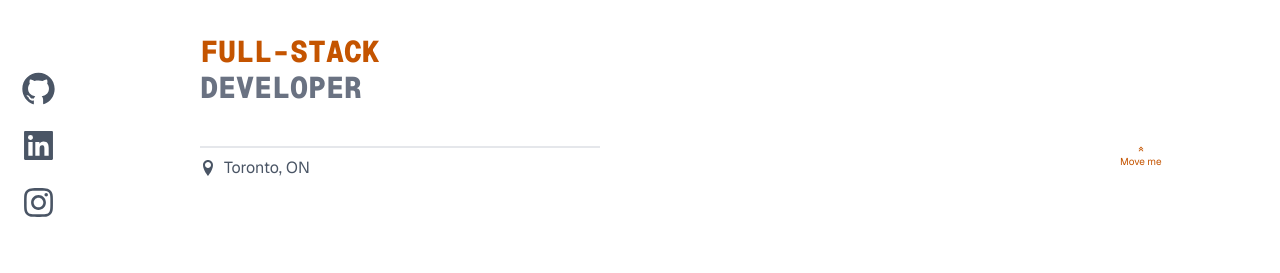
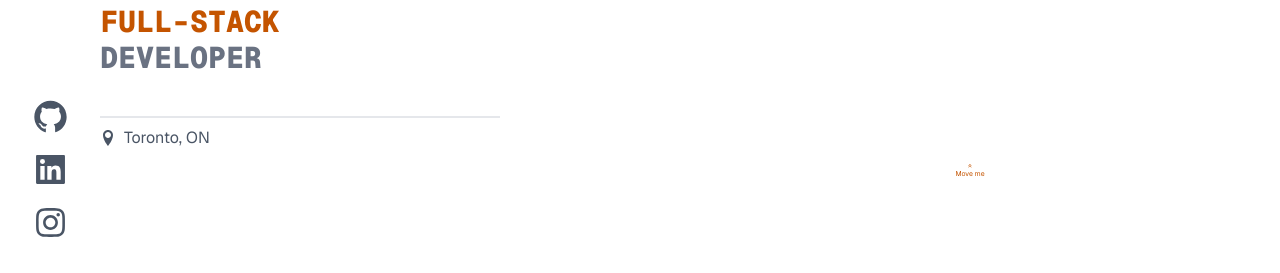
Before and after one commit to Rickson0628/Portfolio, a Next.js app: page / in a window 1280 px wide. Shown: the part 527-800 px from the top of the page. Built offline with nearby package versions, Linux system fonts and the light colour scheme.

Commit message:
updated for better screen sizing

```diff
--- a/components/Landing.jsx
+++ b/components/Landing.jsx
@@ -4,8 +4,11 @@ import { ImLocation } from "react-icons/im";
 import Spline from "@splinetool/react-spline";
 import { useEffect, useState } from "react";
 import { IBM_Plex_Sans } from "next/font/google";
-import { AiFillGithub, AiFillLinkedin, AiOutlineInstagram } from 'react-icons/ai';
-
+import {
+  AiFillGithub,
+  AiFillLinkedin,
+  AiOutlineInstagram,
+} from "react-icons/ai";
 
 const ibmPlexSans = IBM_Plex_Sans({
   subsets: ["latin"],
@@ -23,10 +26,16 @@ const greetings = [
   "Konnichiwa",
 ];
 const icons = [
-  {name:  <AiFillGithub size={25}  />, href: "https://github.com/Rickson0628"},
-  {name: <AiFillLinkedin size={25}  />, href: "https://www.linkedin.com/in/rickson-bozar-628729320/"},
-  {name:  <AiOutlineInstagram size={25} />, href: "https://www.instagram.com/ricksonbozar/"},
-]
+  { name: <AiFillGithub size={25} />, href: "https://github.com/Rickson0628" },
+  {
+    name: <AiFillLinkedin size={25} />,
+    href: "https://www.linkedin.com/in/rickson-bozar-628729320/",
+  },
+  {
+    name: <AiOutlineInstagram size={25} />,
+    href: "https://www.instagram.com/ricksonbozar/",
+  },
+];
 
 const Landing = () => {
   const [index, setIndex] = useState(0);
@@ -61,9 +70,11 @@ const Landing = () => {
   }, []);
 
   return (
-    <div className="p-8  md:pt-20 lg:p-15 lg:pl-25 mt-5 lg:mt-15 xl:pl-50 xl:pt-10 relative flex min-h-screen w-full max-w-screen flex-col items-center justify-center overflow-x-clip">
+    <div className="p-8 md:p-15 md:pt-35 lg:p-20  lg:pt-35  xl:p-25 xl:pt-35  relative flex min-h-screen w-full max-w-screen flex-col items-center justify-center overflow-x-clip sm:flex-row">
       {/* Horizontal Line */}
 
+      {/* Left Container */}
+      <div className="w-full md:w-1/2 md:shrink-0">
         {/*First line */}
         <div className="flex  items-center gap-2 mb-5   w-full">
           {/* Animated greeting */}
@@ -85,7 +96,9 @@ const Landing = () => {
         </div>
 
         {/* Name */}
-      <div className={` w-full ${ibmPlexSans.className} font-medium tracking-[-0.06em] leading-[0.85] text-8xl md:text-9xl xl:text-[150px] pb-5 -ml-5 `}>
+        <div
+          className={` w-full ${ibmPlexSans.className} font-medium tracking-[-0.06em] leading-[0.85] text-8xl md:text-9xl xl:text-[150px] pb-5 -ml-5 `}
+        >
           <div className="">Rickson</div>
           <div className="">Bozar</div>
         </div>
@@ -95,8 +108,10 @@ const Landing = () => {
           <div>
             <div className="font-mono  font-extrabold text-xl md:text-3xl lg:text-3xl xl:text-3xl  mt-5  xl:mt-0 text-univ">
               <div className="flex gap-1 mb-5 lg:mb-0 text-gray-600 lg:opacity-0">
-            {icons.map((icon,index)=>(
-              <a key={index} href={icon.href} target="_blank">{icon.name}</a>
+                {icons.map((icon, index) => (
+                  <a key={index} href={icon.href} target="_blank">
+                    {icon.name}
+                  </a>
                 ))}
               </div>
               FULL-STACK
@@ -107,22 +122,26 @@ const Landing = () => {
             </div>
           </div>
           {/* Greeting robot */}
-        <div className=" absolute -top-45 left-35  h-[500px] w-[500px]
+          <div
+            className=" absolute -top-45 left-35  h-[500px] w-[500px]
         sm:h-[570px] sm:w-[570px] sm:left-45 sm:-top-75
-        md:left-70 md:-top-85 md:h-[620px] md:w-[600px]  lg:left-80 lg:-top-100 lg:h-[700px] lg:w-[700px] xl:h-[800px] xl:w-[900px] xl:-top-120 xl:left-120 overflow-hidden cursor-grab active:cursor-grabbing max-w-full z-0 ">
+        overflow-hidden cursor-grab active:cursor-grabbing max-w-full z-0 md:hidden "
+          >
             <Spline
               scene="https://prod.spline.design/n3j9W3bacAtGt2Zo/scene.splinecode"
               className="h-full w-full"
             />
           </div>
-        <div className="absolute top-53 left-85 sm:top-35 sm:left-112
+          <div
+            className="absolute top-53 left-85 sm:top-35 sm:left-112
         md:top-35 md:text-[10px] md:left-135 lg:left-160 xl:left-230
-        text-[7px] flex flex-col items-center justify-center animate-move-it text-univ">
-          <div><BiChevronsUp /></div>
+        text-[7px] flex flex-col items-center justify-center animate-move-it text-univ md:hidden"
+          >
+            <div>
+              <BiChevronsUp />
+            </div>
             <div>Move me</div>
           </div>
-
-
         </div>
         {/* Location */}
 
@@ -136,6 +155,32 @@ const Landing = () => {
           </div>
         </div>
       </div>
+      {/* Robot occupies remaining space */}
+      <div className="relative hidden min-w-0 max-w-full flex-1 md:flex md:items-center md:justify-center pl-30 ">
+        {/* Cropping window */}
+        <div className="relative h-[70vh] w-full overflow-visible">
+          {/* Keep the robot/canvas large */}
+          <div
+            className="absolute left-1/2 top-1/2 h-[80vw] w-[80vw] lg:h-[70vw] lg:h-[70vw] xl:w-[60vw] xl:h-[60vw]
+                    -translate-x-1/2 -translate-y-1/2"
+          >
+            <Spline
+              scene="https://prod.spline.design/n3j9W3bacAtGt2Zo/scene.splinecode"
+              className="h-full w-full cursor-grab active:cursor-grabbing"
+            />
+          </div>
+
+          <div
+            className="pointer-events-none absolute bottom-[5%] lg:bottom-[2%] xl:-bottom-[3%] left-1/2 flex
+                    -translate-x-1/2 animate-move-it flex-col items-center
+                    text-[7px] text-univ"
+          >
+            <BiChevronsUp />
+            <div>Move me</div>
+          </div>
+        </div>
+      </div>
+    </div>
   );
 };
 
--- a/components/Milestone.jsx
+++ b/components/Milestone.jsx
@@ -44,7 +44,7 @@ const Milestone = () => {
   const circlePosition = useTransform(scrollYProgress, [0, 1], ["0%", "100%"]);
 
   return (
-    <section ref={timelineRef} className="p-8 lg:p-16 xl:p-20">
+    <section ref={timelineRef} className="p-8 lg:p-15 xl:p-20">
       <div className="mb-10 mt-10 font-sans text-4xl font-semibold leading-none tracking-[-0.05em] sm:text-5xl lg:mb-20 lg:flex lg:justify-center lg:text-6xl">
          <WordTypewriter text="Milestones"/>
       </div>
--- a/components/Nav.jsx
+++ b/components/Nav.jsx
@@ -26,7 +26,7 @@ const Nav = ({ setSideBar }) => {
         </a>
 
         {/* Bottom social icons */}
-        <div className="hidden lg:flex flex-col items-center gap-5 lg:mr-11 text-gray-600">
+        <div className="hidden translate-y-5 lg:flex flex-col items-center gap-4 lg:mr-11 xl:mr-5 text-gray-600">
           {icons.map((icon, index) => (
             <a
               key={icon.href}
@@ -63,13 +63,8 @@ const Nav = ({ setSideBar }) => {
           href="/Rickson-Bozar-Resume.pdf"
           target="_blank"
           rel="noreferrer"
-          className="
-      group flex items-center gap-2 rounded-md
-      border border-gray-300 px-5 py-2.5
-      font-mono text-sm font-semibold tracking-[0.08em]
-      transition-all duration-300
-      hover:-translate-y-0.5 hover:border-univ hover:text-univ
-      focus-visible:outline-2 focus-visible:outline-offset-4
+          className="group flex items-center gap-2 rounded-md border border-gray-300 px-5 py-2.5 font-mono text-sm font-semibold tracking-[0.08em]
+      transition-all duration-300 hover:-translate-y-0.5 hover:border-univ hover:text-univ focus-visible:outline-2 focus-visible:outline-offset-4
       focus-visible:outline-univ
     "
         >
--- a/components/Project.jsx
+++ b/components/Project.jsx
@@ -46,7 +46,7 @@ const Project = () => {
     );
   };
   return (
-    <section id="projects" className="p-8 -mt-10 lg:p-1 xl:p-20 sm:mx-5 lg:-mb-5 lg:-mt-20">
+    <section id="projects" className="p-8 -mt-10 lg:p-15 xl:p-20 sm:mx-5 lg:-mb-5 lg:-mt-20">
       <h2 className="mb-5 mt-10 font-sans text-4xl font-semibold leading-none tracking-[-0.05em] sm:text-5xl lg:text-6xl">
         PROJECTS
       </h2>
```
Lines whose indentation alone changed are shown as unchanged.
